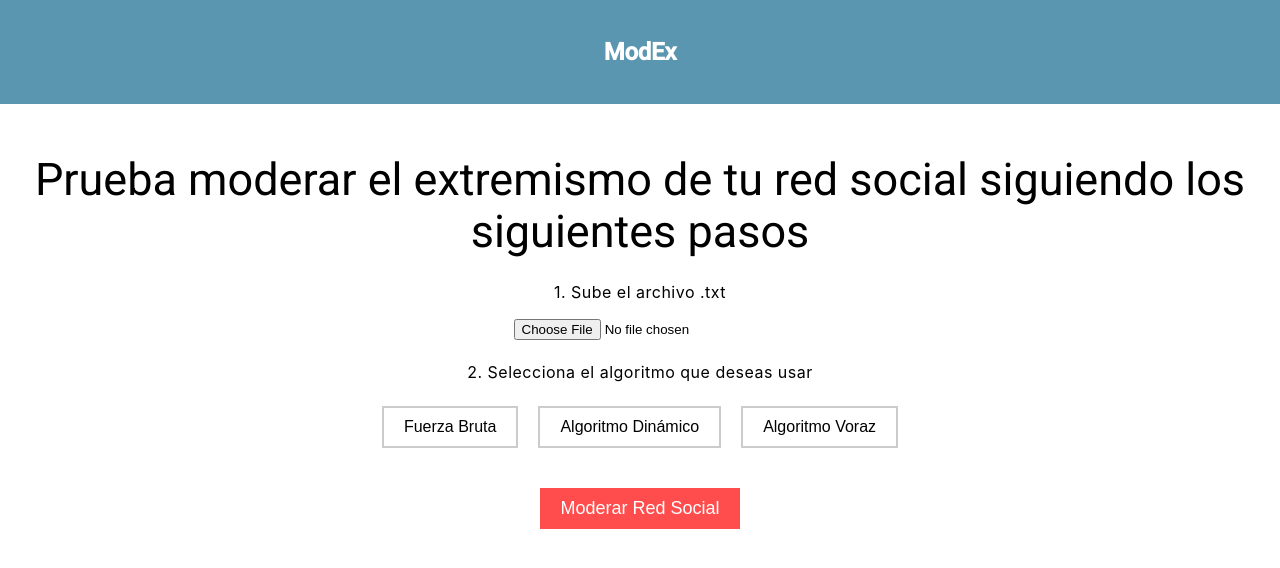
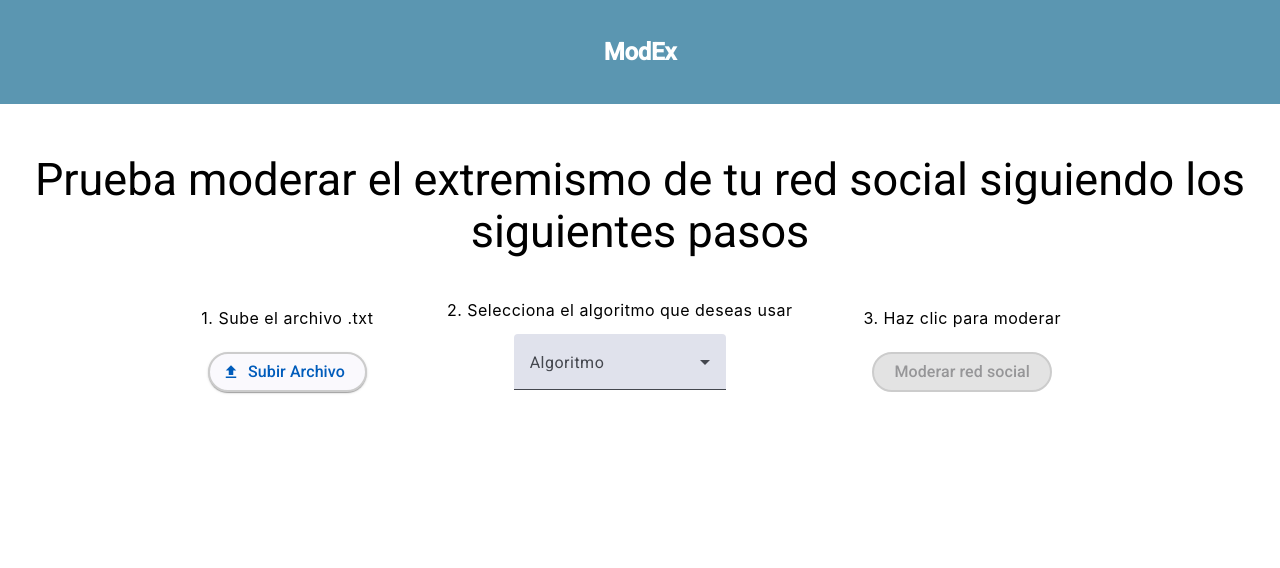
Before and after one commit to BrianGomezM/ModOpRed, an Angular app in the folder frontend/: page / in a window 1280 px wide. Shown: the top 568 px of the page. Built offline with nearby package versions, Linux system fonts and the light colour scheme.

Commit message:
cambios en front

```diff
--- a/frontend/src/app/app.component.html
+++ b/frontend/src/app/app.component.html
@@ -178,10 +178,10 @@
 </style>
 
 <app-header></app-header>
-<div class="container">
+
   <!-- <app-sidebar></app-sidebar>-->
-  <app-main-content></app-main-content>
-</div>
+  <app-main-content style="display: flex; justify-content: center; align-items: center; gap: 20px;"></app-main-content>
+
 <!-- <app-footer></app-footer> -->
 
 
--- a/frontend/src/app/app.component.ts
+++ b/frontend/src/app/app.component.ts
@@ -2,12 +2,17 @@ import { Component } from '@angular/core';
 import { RouterOutlet } from '@angular/router';
 import { HeaderComponent } from './header/header.component';
 import { MainContentComponent } from './main-content/main-content.component';
-
+import { MatButtonModule } from '@angular/material/button';
+import { MatIconModule } from '@angular/material/icon';
 
 @Component({
   selector: 'app-root',
   standalone: true,
-  imports: [RouterOutlet, HeaderComponent, MainContentComponent, ],
+  imports: [RouterOutlet,
+    HeaderComponent,
+    MainContentComponent,
+    MatButtonModule,  // Add Material Button Module
+    MatIconModule   ],
   templateUrl: './app.component.html',
   styleUrl: './app.component.css'
 })
--- a/frontend/src/app/main-content/main-content.component.html
+++ b/frontend/src/app/main-content/main-content.component.html
@@ -1,22 +1,46 @@
 <div style="text-align: center; margin-top: 50px;">
-    <h2>Prueba moderar el extremismo de tu red social siguiendo los siguientes pasos</h2>
+  <h2>Prueba moderar el extremismo de tu red social siguiendo los siguientes pasos</h2>
+
+  <!-- Contenedor con estilo Flexbox para alinear horizontalmente -->
+  <div style="display: flex; justify-content: center; align-items: center; gap: 50px; margin-top: 40px;">
 
     <!-- Subir archivo -->
-    <div>
+    <div style="margin-right: 20px;">
       <p>1. Sube el archivo .txt</p>
-      <input type="file" (change)="onFileSelected($event)" accept=".txt"/>
+      <div class="upload-button">
+        <input
+          type="file"
+          id="fileInput"
+          (change)="onFileSelected($event)"
+          style="display: none"
+        />
+        <button mat-raised-button color="primary" (click)="triggerFileInput()">
+          <mat-icon>upload</mat-icon>
+          Subir Archivo
+        </button>
+
+        <!-- Mostrar el nombre del archivo debajo del botón -->
+        <p *ngIf="selectedFile" style="margin-top: 10px;">Archivo seleccionado: {{ selectedFile.name }}</p>
+      </div>
     </div>
 
     <!-- Selección de algoritmo -->
-    <div style="margin-top: 20px;">
+    <div style="margin-right: 20px;">
       <p>2. Selecciona el algoritmo que deseas usar</p>
-      <button [ngClass]="{'selected': selectedAlgorithm === 'fuerza-bruta'}" (click)="selectAlgorithm('fuerza-bruta')">Fuerza Bruta</button>
-      <button [ngClass]="{'selected': selectedAlgorithm === 'algoritmo-dinamico'}" (click)="selectAlgorithm('algoritmo-dinamico')">Algoritmo Dinámico</button>
-      <button [ngClass]="{'selected': selectedAlgorithm === 'algoritmo-voraz'}" (click)="selectAlgorithm('algoritmo-voraz')">Algoritmo Voraz</button>
+      <mat-form-field appearance="fill">
+        <mat-label>Algoritmo</mat-label>
+        <mat-select>
+          <mat-option value="fb">Fuerza Bruta</mat-option>
+          <mat-option value="pd">Dinámico</mat-option>
+          <mat-option value="pv">Voraz</mat-option>
+        </mat-select>
+      </mat-form-field>
     </div>
 
     <!-- Botón para moderar -->
-    <div style="margin-top: 20px;">
-      <button class="moderate-button" (click)="moderate()">Moderar Red Social</button>
+    <div style="margin-right: 20px;">
+      <p>3. Haz clic para moderar</p>
+      <button mat-raised-button disabled>Moderar red social</button>
     </div>
   </div>
+</div>
--- a/frontend/src/app/main-content/main-content.component.ts
+++ b/frontend/src/app/main-content/main-content.component.ts
@@ -1,16 +1,32 @@
 import { CommonModule } from '@angular/common';
 import { Component } from '@angular/core';
-
+import {FormsModule} from '@angular/forms';
+import {MatInputModule} from '@angular/material/input';
+import {MatSelectModule} from '@angular/material/select';
+import {MatFormFieldModule} from '@angular/material/form-field';
+import { MatButtonModule } from '@angular/material/button'; // Importar MatButtonModule
+import { MatIconModule } from '@angular/material/icon';
+interface Algoritmos {
+  value: string;
+  viewValue: string;
+}
 @Component({
   selector: 'app-main-content',
   standalone: true,
-  imports: [CommonModule],
+  imports: [CommonModule, MatFormFieldModule, MatSelectModule, MatInputModule, FormsModule, MatButtonModule,  // Agregar MatButtonModule
+    MatIconModule ],
   templateUrl: './main-content.component.html',
   styleUrl: './main-content.component.css',
 
 })
+
 export class MainContentComponent {
-  selectedAlgorithm: string = '';
+  foods: Algoritmos[] = [
+    {value: 'fb-0', viewValue: 'Fuerza Bruta'},
+    {value: 'pd-1', viewValue: 'Dinámico'},
+    {value: 'pv-2', viewValue: 'Voraz'},
+  ];
+
   selectedFile: File | null = null;
 
   // Método para seleccionar el archivo
@@ -20,21 +36,10 @@ export class MainContentComponent {
       console.log(`Archivo seleccionado: ${this.selectedFile.name}`);
     }
   }
-
-  // Método para seleccionar el algoritmo
-  selectAlgorithm(algorithm: string): void {
-    this.selectedAlgorithm = algorithm;
-    console.log(`Algoritmo seleccionado: ${this.selectedAlgorithm}`);
+  triggerFileInput() {
+    const fileInput = document.getElementById('fileInput') as HTMLInputElement;
+    fileInput.click();
   }
 
-  // Método para moderar la red social
-  moderate(): void {
-    if (this.selectedFile && this.selectedAlgorithm) {
-      console.log(`Moderando con el archivo ${this.selectedFile.name} usando el algoritmo ${this.selectedAlgorithm}`);
 
-      // Aquí podrías agregar la lógica del análisis con el archivo .txt y el algoritmo seleccionado
-    } else {
-      alert('Por favor, selecciona un archivo y un algoritmo.');
-    }
-  }
 }
```
